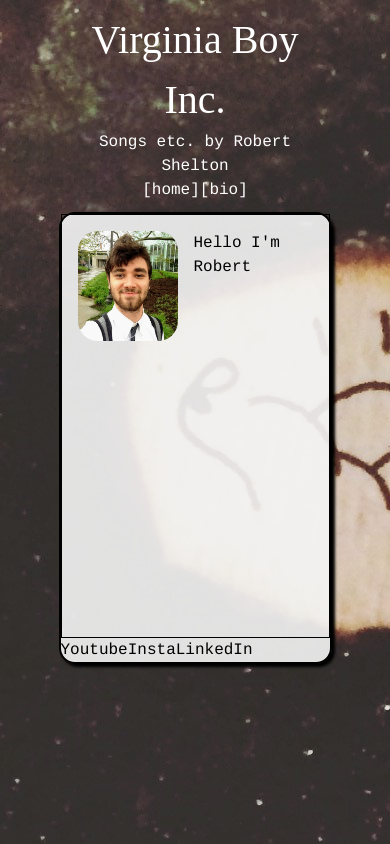
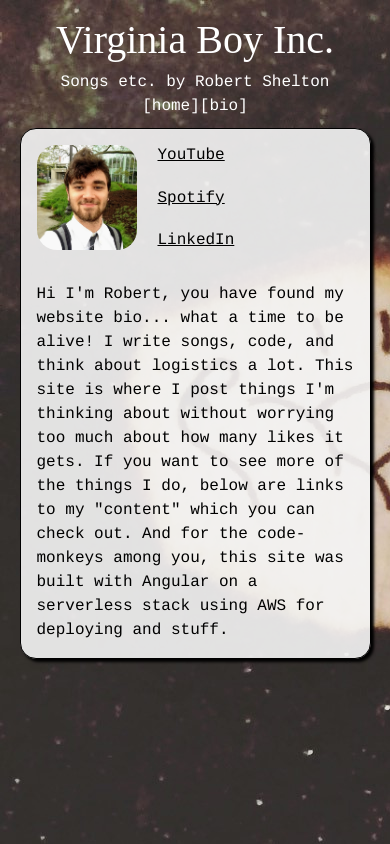
Before and after one commit to rbs333/blog, an Angular app: page /bio in a window 390 px wide. Built offline with nearby package versions, Linux system fonts and the light colour scheme; a web font is replaced by a local one.

Commit message:
more responsive, updated bio, no angular favicon

```diff
--- a/angular.json
+++ b/angular.json
@@ -20,7 +20,6 @@
             "tsConfig": "tsconfig.app.json",
             "aot": false,
             "assets": [
-              "src/favicon.ico",
               "src/assets"
             ],
             "styles": [
@@ -85,8 +84,8 @@
             "tsConfig": "tsconfig.spec.json",
             "karmaConfig": "karma.conf.js",
             "assets": [
-              "src/favicon.ico",
-              "src/assets"
+              "src/assets",
+              "src/favicon.ico"
             ],
             "styles": [
               "src/styles.css"
--- a/src/app/app.component.css
+++ b/src/app/app.component.css
@@ -26,5 +26,11 @@
 }
 
 .gutters {
-    margin: 0 15vw;
+    margin: 0 10vw;
 }
+
+@media (max-width: 800px) {
+    .gutters {
+        margin: 0 5vw;
+    }
+}
--- a/src/app/bio/bio.component.css
+++ b/src/app/bio/bio.component.css
@@ -1,16 +1,34 @@
-.primary {
-    display: flex;
-    height: 50vh;
+.bio {
     border: 1px solid black;
+    display: grid;
+    grid-template-columns: auto 1fr;
+    grid-template-rows: auto auto;
+    grid-template-areas: "pic links" "text text";
+    padding-bottom: 1rem;
 }
 
-img {
+.bioText {
+    padding: 0 1rem;
+    margin-top: 1rem;
+    grid-area: text;
+}
+
+.bioPic {
+    grid-area: pic;
     width: 100px;
-    height: 110px;
+    height: 105px;
     border-radius: 20px;
     margin: 1rem;
 }
 
-.bioText {
-    margin-top: 1rem;
+.links {
+    display: flex;
+    flex-direction: column;
+    justify-content: space-evenly;
+    grid-area: links;
 }
+
+.links a {
+    color: black;
+    padding: 5px;
+}
--- a/src/app/bio/bio.component.html
+++ b/src/app/bio/bio.component.html
@@ -1,13 +1,19 @@
 <div class="wrapper">
     <div class="contentBox bio">
-        <div class="primary">
-            <img src="./assets/pic.JPG">
-            <div class="bioText">Hello I'm Robert</div>
+        <img class="bioPic" src="./assets/pic.JPG">
+        <div class="links">
+            <a href="https://www.youtube.com/channel/UC44JsD6Vqtbf5h3kptpYTwQ?view_as=subscriber">
+                YouTube
+            </a>
+            <a href="https://open.spotify.com/artist/4iaMYGBm44pgyKT3YDGttC?si=e2yrypswSzaWc7nmA1qbEg">
+                Spotify
+            </a>
+            <a href="https://www.linkedin.com/in/robert-shelton-366a40126/">
+                LinkedIn
+            </a>
         </div>
-        <div class="links">
-            <a>Youtube</a>
-            <a>Insta</a>
-            <a>LinkedIn</a>
+        <div class="bioText">
+            Hi I'm Robert, you have found my website bio... what a time to be alive! I write songs, code, and think about logistics a lot. This site is where I post things I'm thinking about without worrying too much about how many likes it gets. If you want to see more of the things I do, below are links to my "content" which you can check out. And for the code-monkeys among you, this site was built with Angular on a serverless stack using AWS for deploying and stuff.
         </div>
     </div>
 </div>
--- a/src/app/content/content.component.css
+++ b/src/app/content/content.component.css
@@ -32,3 +32,15 @@
     height: 100%;
     width: 70%;
 }
+
+@media (max-width: 800px) {
+    .content {
+        flex-direction: column;
+        height: 60vh;
+    }
+
+    .content .video {
+        margin: 1rem 0;
+        flex-grow: 1;
+    }
+}
--- a/src/index.html
+++ b/src/index.html
@@ -2,10 +2,10 @@
 <html lang="en">
 <head>
   <meta charset="utf-8">
-  <title>Serverless</title>
+  <title>Virginia Boy Inc.</title>
   <base href="/">
   <meta name="viewport" content="width=device-width, initial-scale=1">
-  <link rel="icon" type="image/x-icon" href="favicon.ico">
+  <link rel="icon" type="image/x-icon" href="./src/favicon.ico">
   <link href="https://fonts.googleapis.com/css2?family=Cabin+Sketch&family=Cousine&display=swap" rel="stylesheet">
 </head>
 <body>
```
Also changed, not shown: 1 other file (tests, documents, lock files or other folders).
